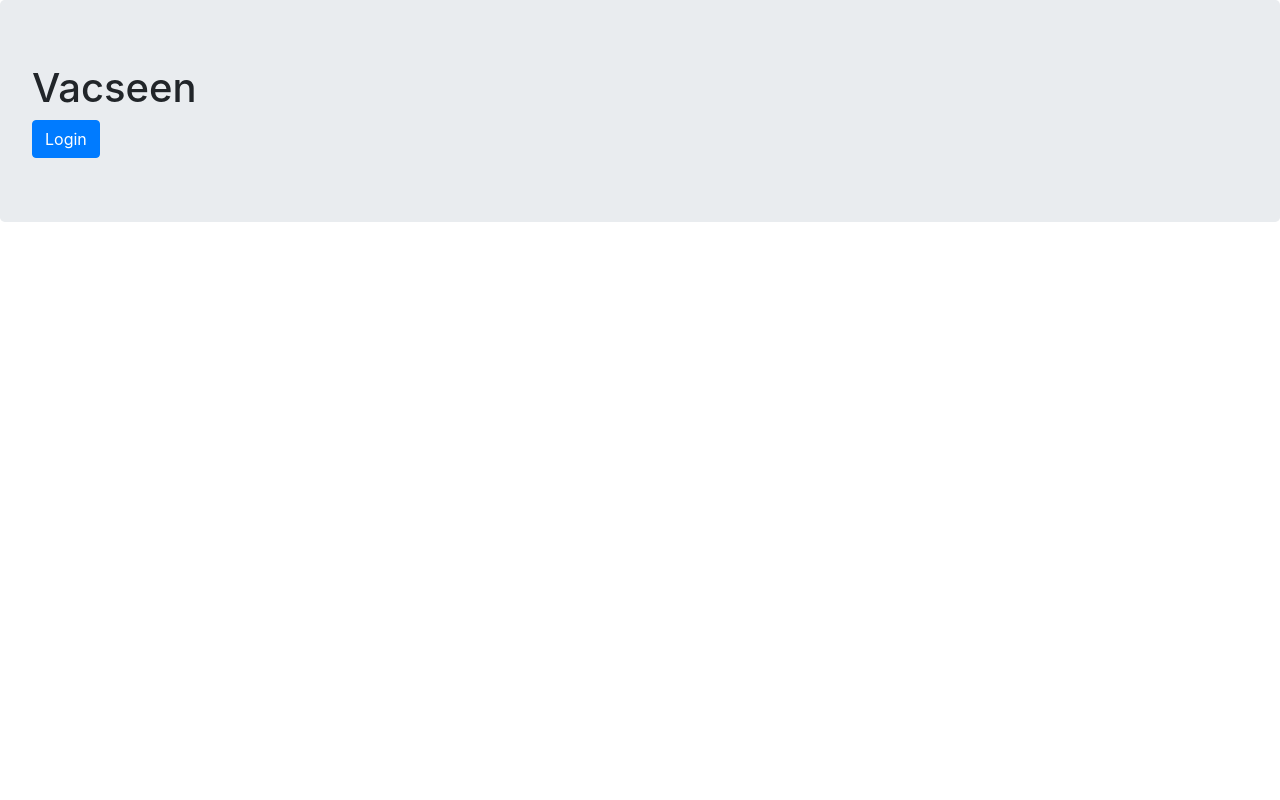
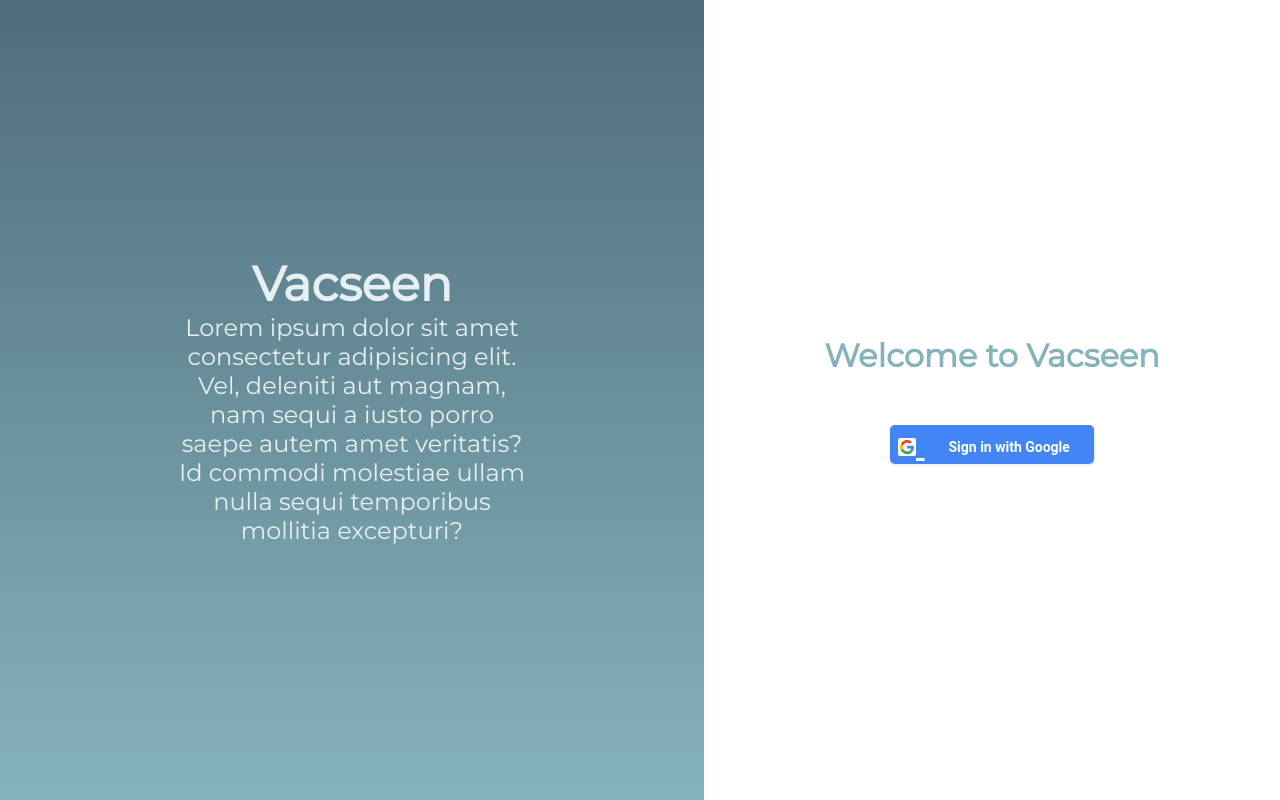
Before and after one commit to chiiida/vacseen, a Django app: page / in a window 1280 px wide. Run offline with Django 3.2, Linux system fonts and the light colour scheme; some libraries are stand-ins or nearby versions.

Commit message:
add index page

```diff
--- a/vacseenApp/static/vacseenApp/style.css
+++ b/vacseenApp/static/vacseenApp/style.css
@@ -0,0 +1,94 @@
+@import url("https://fonts.googleapis.com/css?family=Montserrat&display=swap");
+
+* {
+  margin: 0;
+  padding: 0;
+  box-sizing: border-box;
+  font-family: "Montserrat", sans-serif;
+}
+
+div.main {
+  display: flex;
+  width: 100vw;
+  height: 100vh;
+  flex-flow: row wrap;
+  align-items: center;
+  justify-content: center;
+}
+
+div.main > div.hero {
+  background: linear-gradient(#4e6d7c, #85b3bb);
+  width: 55%;
+  text-align: center;
+  display: flex;
+  height: 100vh;
+  color: #e6eff1;
+  font-size: 150%;
+}
+
+div.main > div.hero > div.hero-text {
+  width: 50%;
+  margin: 0 auto;
+  display: flex;
+  flex-flow: column nowrap;
+  align-items: center;
+  justify-content: center;
+}
+
+div.main > div.cta {
+  color: #85b3bb;
+  width: 45%;
+  display: flex;
+  flex-flow: column nowrap;
+  justify-content: center;
+  align-items: center;
+  font-size: 200%;
+}
+h4 {
+  padding-bottom: 50px;
+}
+
+.google-button {
+  padding-top: 1200px;;
+  height: 40px;
+  border-width: 0;
+  background: #4285F4;
+  color: #fff;
+  border-radius: 5px;
+  white-space: nowrap;
+  box-shadow: 1px 1px 0px 1px rgba(0, 0, 0, 0.05);
+  transition-property: background-color, box-shadow;
+  transition-duration: 150ms;
+  transition-timing-function: ease-in-out;
+  padding: 0;
+}
+.google-button:focus,
+.google-button:hover {
+  box-shadow: 1px 4px 5px 1px rgba(0, 0, 0, 0.1);
+}
+.google-button:active {
+  background-color: #e5e5e5;
+  box-shadow: none;
+  transition-duration: 10ms;
+}
+
+.google-button__icon {
+  display: inline-block;
+  vertical-align: middle;
+  margin: 8px 0 8px 8px;
+  width: 18px;
+  height: 18px;
+  box-sizing: border-box;
+  background: #fff;
+  padding: 1%;
+  border-radius: 10%;
+}
+
+.google-button__text {
+  display: inline-block;
+  vertical-align: middle;
+  padding: 0 24px;
+  font-size: 14px;
+  font-weight: bold;
+  font-family: "Roboto", arial, sans-serif;
+}
--- a/vacseenApp/templates/vacseenApp/index.html
+++ b/vacseenApp/templates/vacseenApp/index.html
@@ -1,27 +1,36 @@
+{% load static %}
+<link rel="stylesheet" href="{% static 'vacseenApp/style.css' %}">
+
 <!doctype html>
 <html lang="en">
+
 <head>
   <meta charset="utf-8">
 
   <title>Vacseen</title>
+</head>
 
-  <link
-    rel="stylesheet"
-    href="https://stackpath.bootstrapcdn.com/bootstrap/4.1.0/css/bootstrap.min.css"
-    integrity="sha384-9gVQ4dYFwwWSjIDZnLEWnxCjeSWFphJiwGPXr1jddIhOegiu1FwO5qRGvFXOdJZ4"
-    crossorigin="anonymous">
-</head>
 <body>
-  <div class="jumbotron">
-    <h1>Vacseen</h1>
-    {% if user.is_authenticated %}
-      <p>Logged as {{ user.username }}</p>
-      <a class="btn btn-primary" href="{% url 'vacseenApp:logout' %}">Logout</a>
-    {% else %}
-      <a class="btn btn-primary" href="{% url 'social:begin' 'google-oauth2' %}">
-        Login
-      </a>
-    {% endif %}
+  <div class="main">
+    <div class="hero">
+      <div class="hero-text">
+        <h1>Vacseen</h1>
+        <p>Lorem ipsum dolor sit amet consectetur adipisicing elit. Vel, deleniti aut magnam, nam sequi a iusto porro
+          saepe autem amet veritatis? Id commodi molestiae ullam nulla sequi temporibus mollitia excepturi?</p>
+      </div>
+    </div>
+    <div class="cta">
+      <h4>Welcome to Vacseen</h4>
+      <div class="signgoogle">
+          <a type="button" class="google-button" href="{% url 'social:begin' 'google-oauth2' %}">
+              <span class="google-button__icon">
+                <svg viewBox="0 0 366 372" xmlns="http://www.w3.org/2000/svg"><path d="M125.9 10.2c40.2-13.9 85.3-13.6 125.3 1.1 22.2 8.2 42.5 21 59.9 37.1-5.8 6.3-12.1 12.2-18.1 18.3l-34.2 34.2c-11.3-10.8-25.1-19-40.1-23.6-17.6-5.3-36.6-6.1-54.6-2.2-21 4.5-40.5 15.5-55.6 30.9-12.2 12.3-21.4 27.5-27 43.9-20.3-15.8-40.6-31.5-61-47.3 21.5-43 60.1-76.9 105.4-92.4z" id="Shape" fill="#EA4335"/><path d="M20.6 102.4c20.3 15.8 40.6 31.5 61 47.3-8 23.3-8 49.2 0 72.4-20.3 15.8-40.6 31.6-60.9 47.3C1.9 232.7-3.8 189.6 4.4 149.2c3.3-16.2 8.7-32 16.2-46.8z" id="Shape" fill="#FBBC05"/><path d="M361.7 151.1c5.8 32.7 4.5 66.8-4.7 98.8-8.5 29.3-24.6 56.5-47.1 77.2l-59.1-45.9c19.5-13.1 33.3-34.3 37.2-57.5H186.6c.1-24.2.1-48.4.1-72.6h175z" id="Shape" fill="#4285F4"/><path d="M81.4 222.2c7.8 22.9 22.8 43.2 42.6 57.1 12.4 8.7 26.6 14.9 41.4 17.9 14.6 3 29.7 2.6 44.4.1 14.6-2.6 28.7-7.9 41-16.2l59.1 45.9c-21.3 19.7-48 33.1-76.2 39.6-31.2 7.1-64.2 7.3-95.2-1-24.6-6.5-47.7-18.2-67.6-34.1-20.9-16.6-38.3-38-50.4-62 20.3-15.7 40.6-31.5 60.9-47.3z" fill="#34A853"/></svg>
+              </span>
+              <span class="google-button__text">Sign in with Google</span>
+            </a>
+          </div>
+    </div>
   </div>
 </body>
+
 </html>
```
Also changed, not shown: 1 other file.
